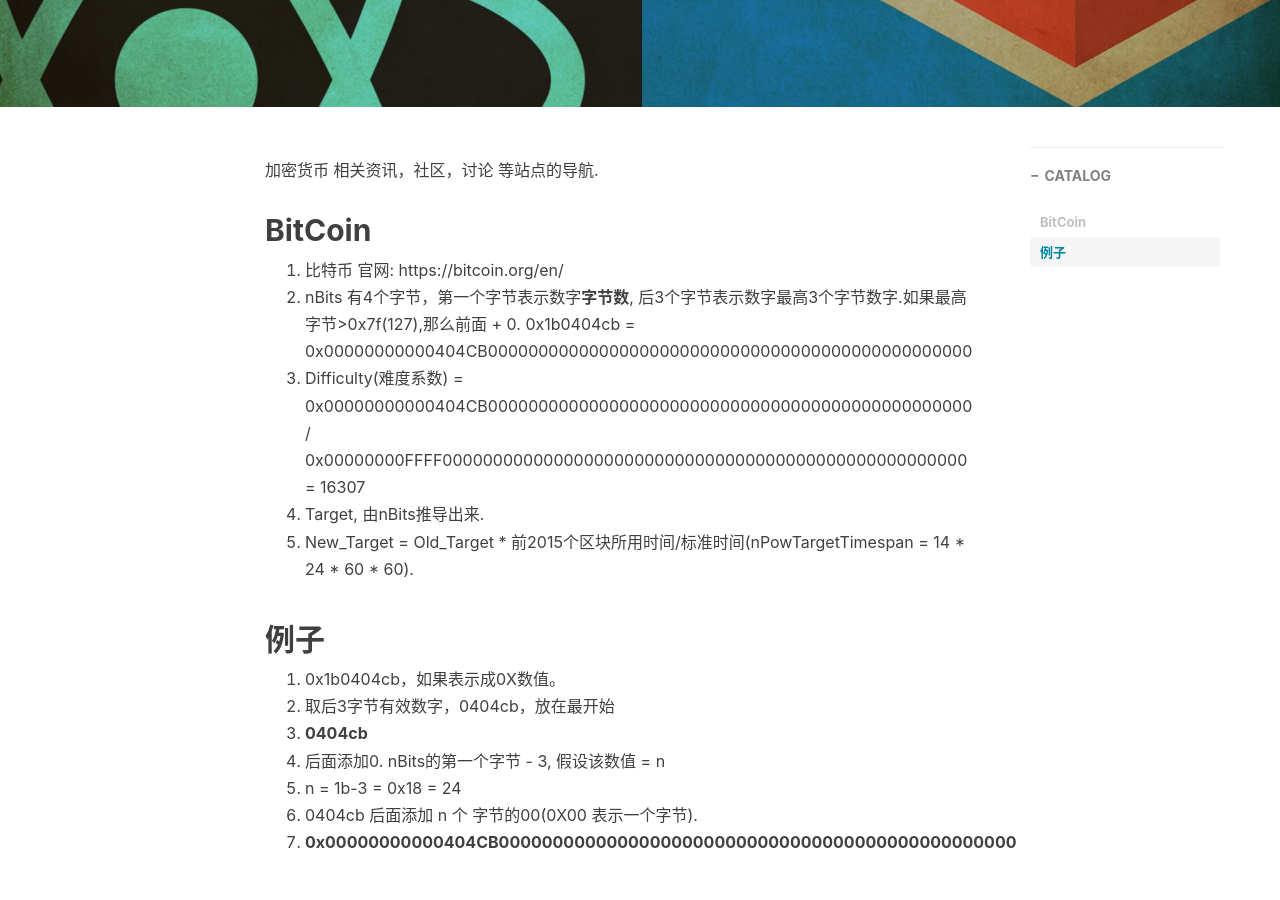
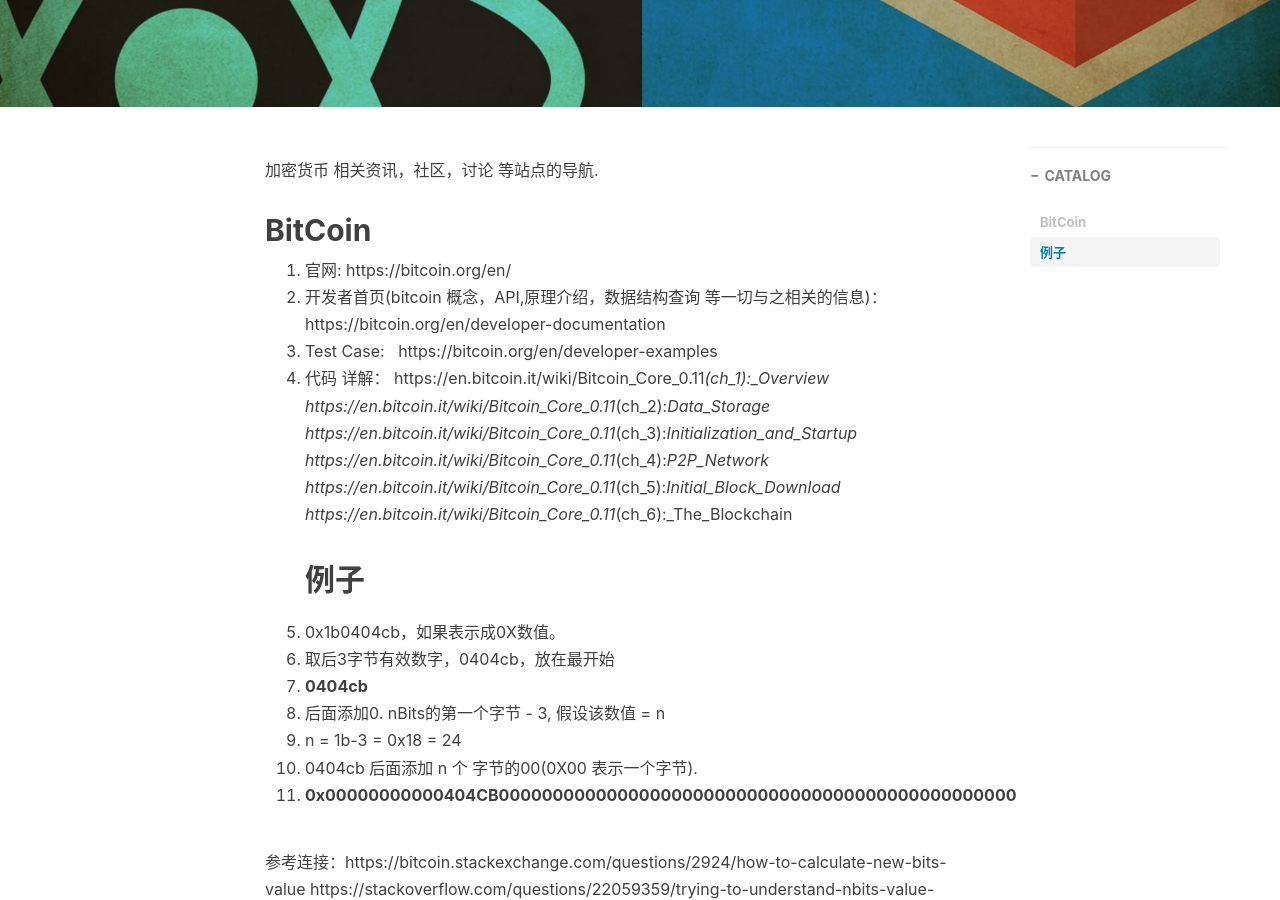
Before and after one commit to MapleLaker/MapleLaker.github.io, a Jekyll site: the page built from _posts/2017-12-19-资源导航.md, in a window 1280 px wide and 900 px high, scrolled down 350 px. Built offline with Jekyll 4.4.1, drawn with Linux system fonts in a browser that asks for light colours; nearby versions of some CDN libraries; comment, search, counter and statistics services are not loaded.

Commit message:
Update 2017-12-19-资源导航.md

```diff
--- a/_posts/2017-12-19-资源导航.md
+++ b/_posts/2017-12-19-资源导航.md
@@ -11,14 +11,15 @@
 加密货币 相关资讯，社区，讨论 等站点的导航.
 
 ## BitCoin
-1. 比特币 官网: https://bitcoin.org/en/
-2. nBits 有4个字节，第一个字节表示数字**字节数**, 后3个字节表示数字最高3个字节数字.如果最高字节>0x7f(127),那么前面 + 0.
-   0x1b0404cb = 0x00000000000404CB000000000000000000000000000000000000000000000000
-3. Difficulty(难度系数) = 0x00000000000404CB000000000000000000000000000000000000000000000000 /
-   0x00000000FFFF0000000000000000000000000000000000000000000000000000 = 16307
-4. Target, 由nBits推导出来.
-6. New_Target = Old_Target * 前2015个区块所用时间/标准时间(nPowTargetTimespan = 14 * 24 * 60 * 60).
-
+1. 官网:        https://bitcoin.org/en/
+2. 开发者首页(bitcoin 概念，API,原理介绍，数据结构查询 等一切与之相关的信息)： https://bitcoin.org/en/developer-documentation
+3. Test Case:   https://bitcoin.org/en/developer-examples
+4. 代码 详解：   https://en.bitcoin.it/wiki/Bitcoin_Core_0.11_(ch_1):_Overview
+                https://en.bitcoin.it/wiki/Bitcoin_Core_0.11_(ch_2):_Data_Storage
+                https://en.bitcoin.it/wiki/Bitcoin_Core_0.11_(ch_3):_Initialization_and_Startup
+                https://en.bitcoin.it/wiki/Bitcoin_Core_0.11_(ch_4):_P2P_Network
+                https://en.bitcoin.it/wiki/Bitcoin_Core_0.11_(ch_5):_Initial_Block_Download
+                https://en.bitcoin.it/wiki/Bitcoin_Core_0.11_(ch_6):_The_Blockchain
 ## 例子
 1. 0x1b0404cb，如果表示成0X数值。
 2. 取后3字节有效数字，0404cb，放在最开始
```
